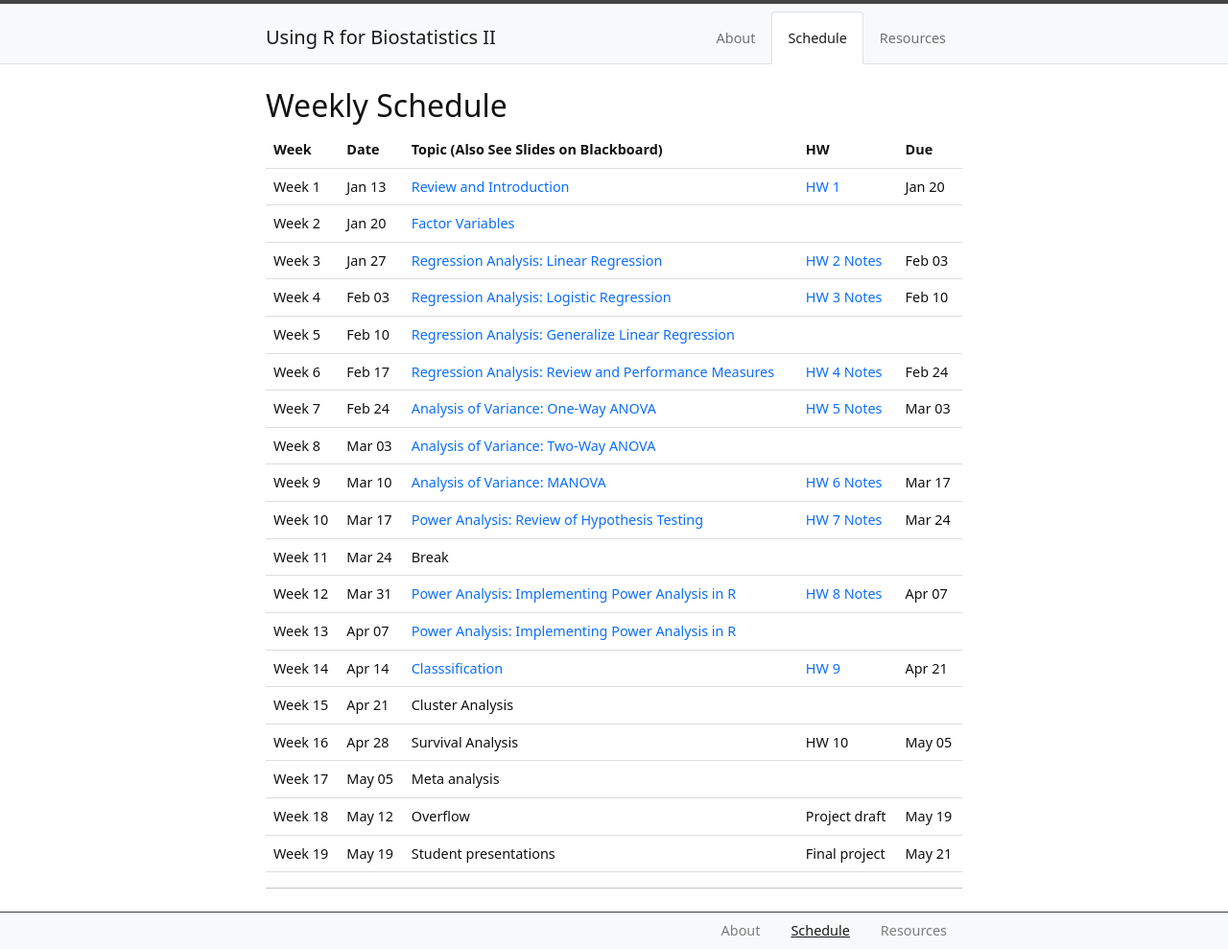
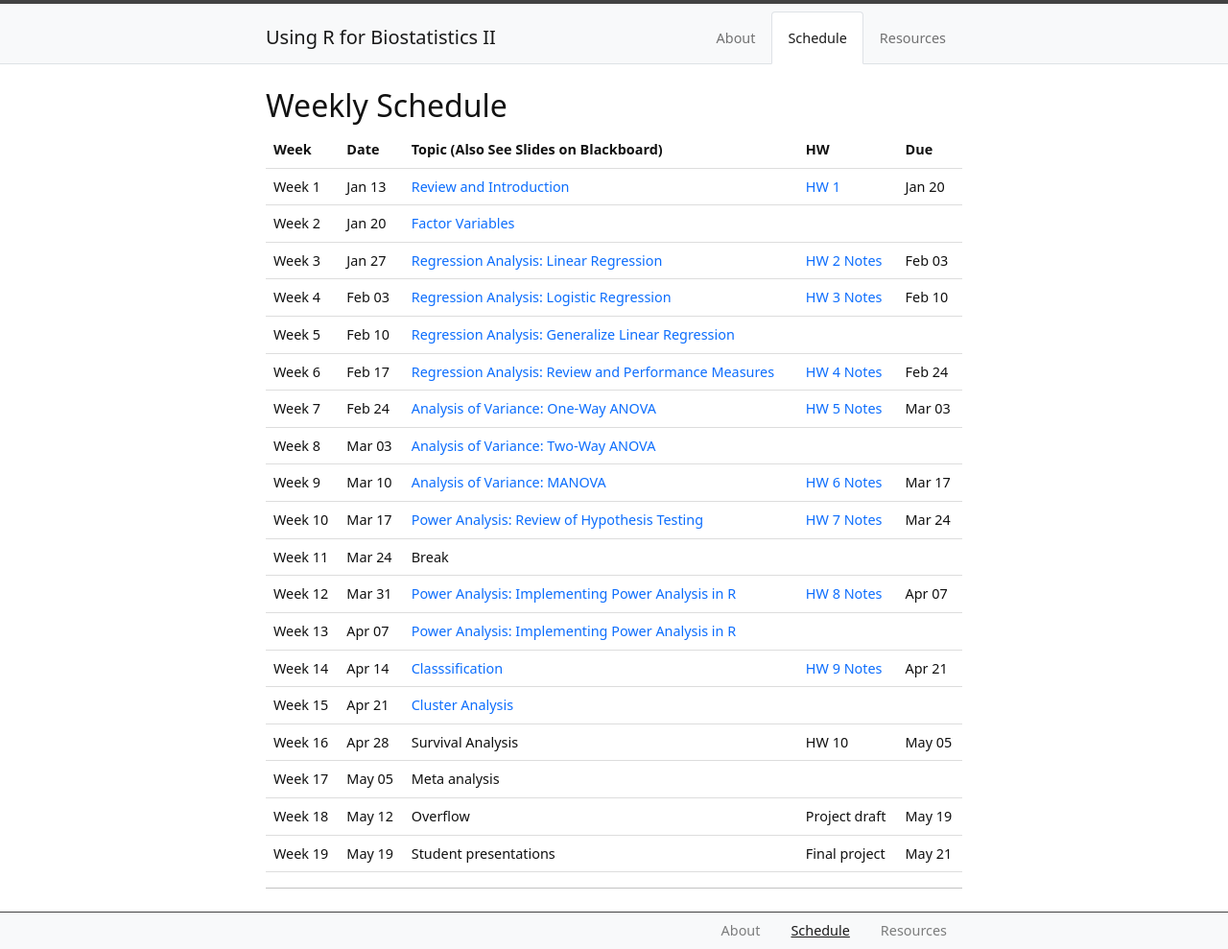
Before and after one commit to XiaoyuLiang/BIOE806-Spring2022, a Jekyll site: the page built from content/2-Schedule.md, in a window 1280 px wide. Shown: the whole page at 96% size. Built offline with Jekyll 4.4.1, drawn with Linux system fonts in a browser that asks for light colours.

Commit message:
Update 2-Schedule.md

```diff
--- a/content/2-Schedule.md
+++ b/content/2-Schedule.md
@@ -127,13 +127,13 @@ tr:hover {background-color: #D6EEEE;}
     <td>Week 14</td>
     <td>Apr 14</td>
     <td><a href="/BIOE806-Spring2022/Lecture/14-Classification.html">Classsification</a></td>
-    <td><a href="/BIOE806-Spring2022/HW/HW9.html">HW 9</a> </td>
+    <td><a href="/BIOE806-Spring2022/HW/HW9.html">HW 9</a> <a href="/BIOE806-Spring2022/HW/HW9-Notes.html">Notes</a></td>
     <td>Apr 21</td>
   </tr>
     <tr>
     <td>Week 15</td>
     <td>Apr 21</td>
-    <td>Cluster Analysis</td>
+    <td><a href="/BIOE806-Spring2022/Lecture/15-Cluster-Analysis.html">Cluster Analysis</a></td>
     <td></td>
     <td></td>
   </tr>
```
